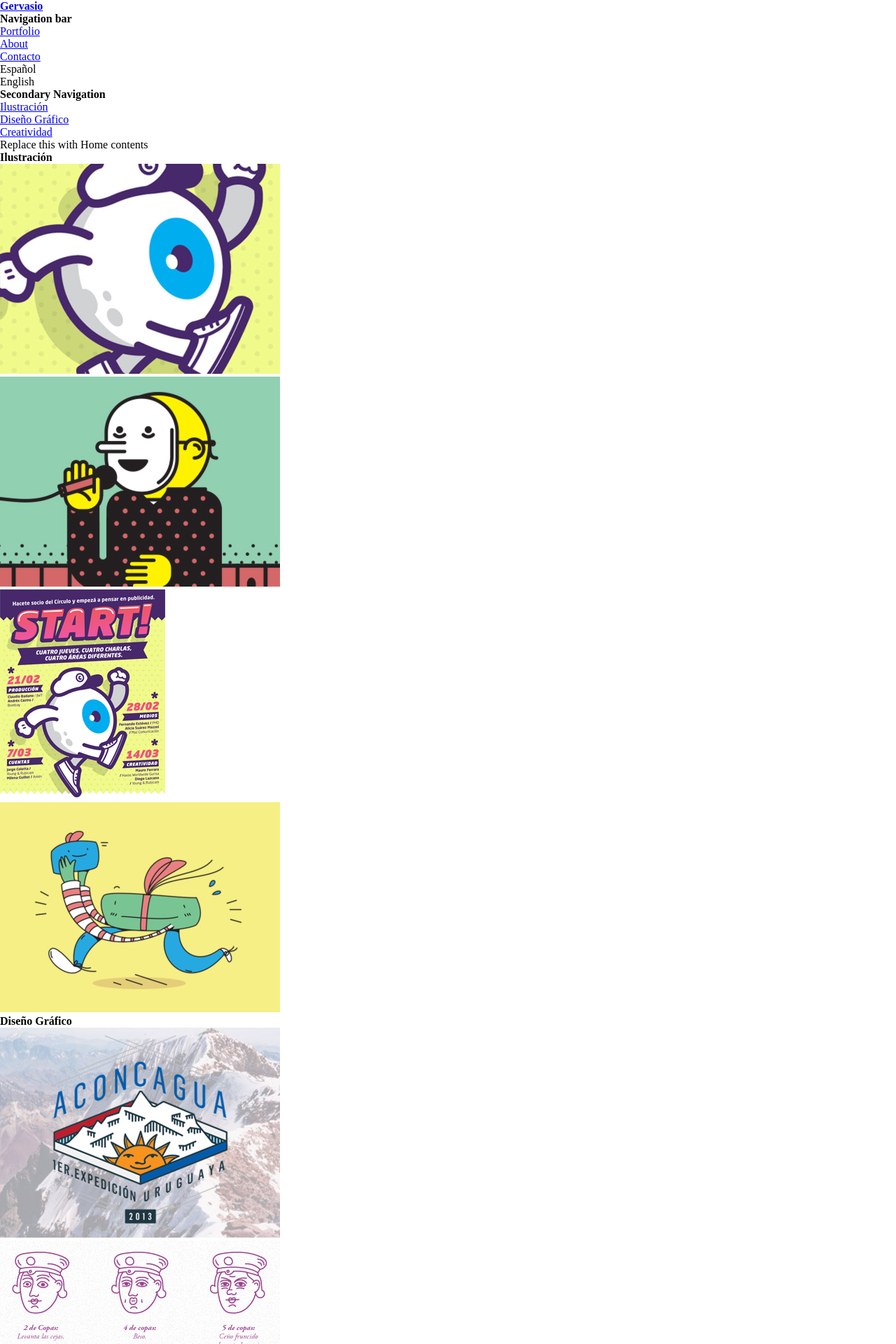
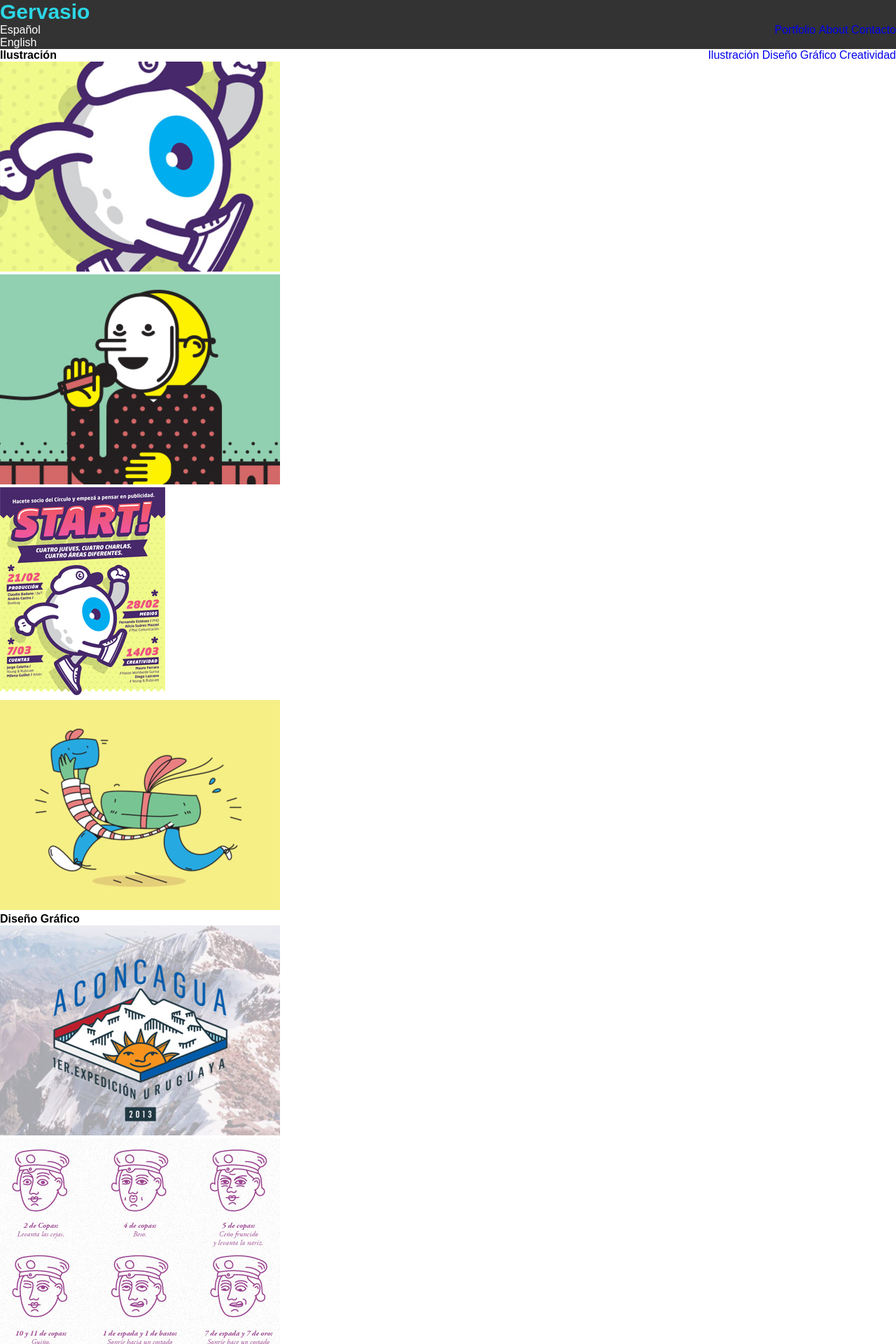
Before and after one commit to ignaciolopezjuani/gervasio, a Jekyll site: the page built from index.html, in a window 1280 px wide. Shown: the top 1920 px of the page at 70% size. Built offline with Jekyll 4.4.1, drawn with Linux system fonts in a browser that asks for light colours; Markdown is read by kramdown in place of the engine named in the settings.

Commit message:
Starting

```diff
--- a/_layouts/default.html
+++ b/_layouts/default.html
@@ -15,13 +15,13 @@
 <body class="{{ page.body_class }}">
     <header class="main-header">
         <h1 class="main-heading"><a href="#">Gervasio</a></h1>
-        <nav>
+        <nav class="main-nav">
           <h1 class="hidden">Navigation bar</h1>
-              <ul>
-                <li><a href="#">Portfolio</a></li>
-                <li><a href="#">About</a></li>
-                <li><a href="#">Contacto</a></li>
-              </ul>
+          <ul>
+            <li><a href="#">Portfolio</a></li>
+            <li><a href="#">About</a></li>
+            <li><a href="#">Contacto</a></li>
+          </ul>
         </nav>
         <aside>
             <ul class="languages">
--- a/index.html
+++ b/index.html
@@ -3,8 +3,6 @@ layout: default
 body_class: home
 title: Home
 ---
-
-<p>Replace this with Home contents</p>
 
 <section class="main-content">
     <section>
--- a/media/css/application.css
+++ b/media/css/application.css
@@ -9,9 +9,33 @@
 @import url("html5-reset.css");
 
 /* Global styles ************************************************/
+body {
+font-family: Arial, "Helvetica Neue", Helvetica, sans-serif;
+}
+a {
+    text-decoration: none;
+}
+
+.hidden {
+    display: none;
+}
+.main-heading a {
+    color: #2CD7E6;
+    font-size: 30px;
+}
+
+.main-nav ul,
+.secondary-nav ul {
+    float: right;
+}
+.main-nav ul li,
+.secondary-nav ul li {
+    display: inline;
+}
 
 .main-header {
-
+    color: #fff;
+    background-color: rgba(0, 0, 0, 0.8);
 }
 .main-content {
 
```
